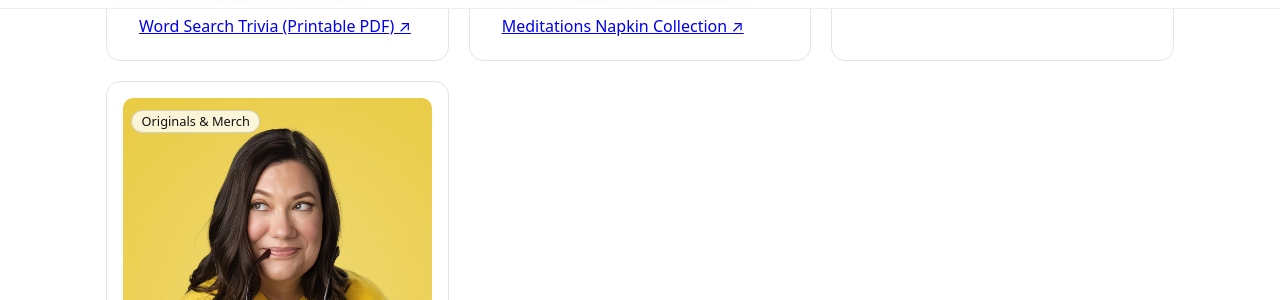
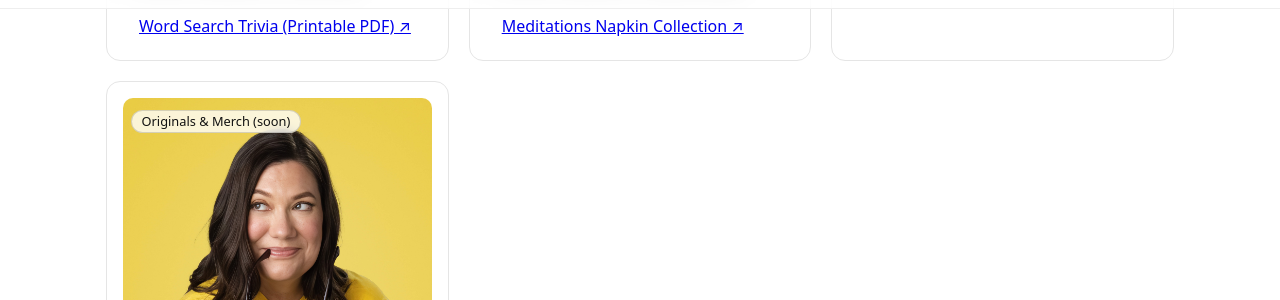
Before and after one commit to MoxieColor/moxiecolor, a Jekyll site: the page built from pages/shop.md, in a window 1280 px wide and 900 px high, scrolled down 636 px. Shown: the part 148-448 px from the top of the window. Built offline with Jekyll 4.4.1, drawn with Linux system fonts in a browser that asks for light colours.

Commit message:
Update storefronts.yml

```diff
--- a/_data/storefronts.yml
+++ b/_data/storefronts.yml
@@ -29,7 +29,7 @@
   image: "/assets/images/stores/Word Search Trivia Square.png"
 
 - name: Etsy
-  badge: Originals & Merch
+  badge: Originals & Merch (soon)
   blurb: "Originals & small-batch merch + limited drops. Be first to know."
   trust: "Secure checkout on Etsy"
   status: waitlist
```
